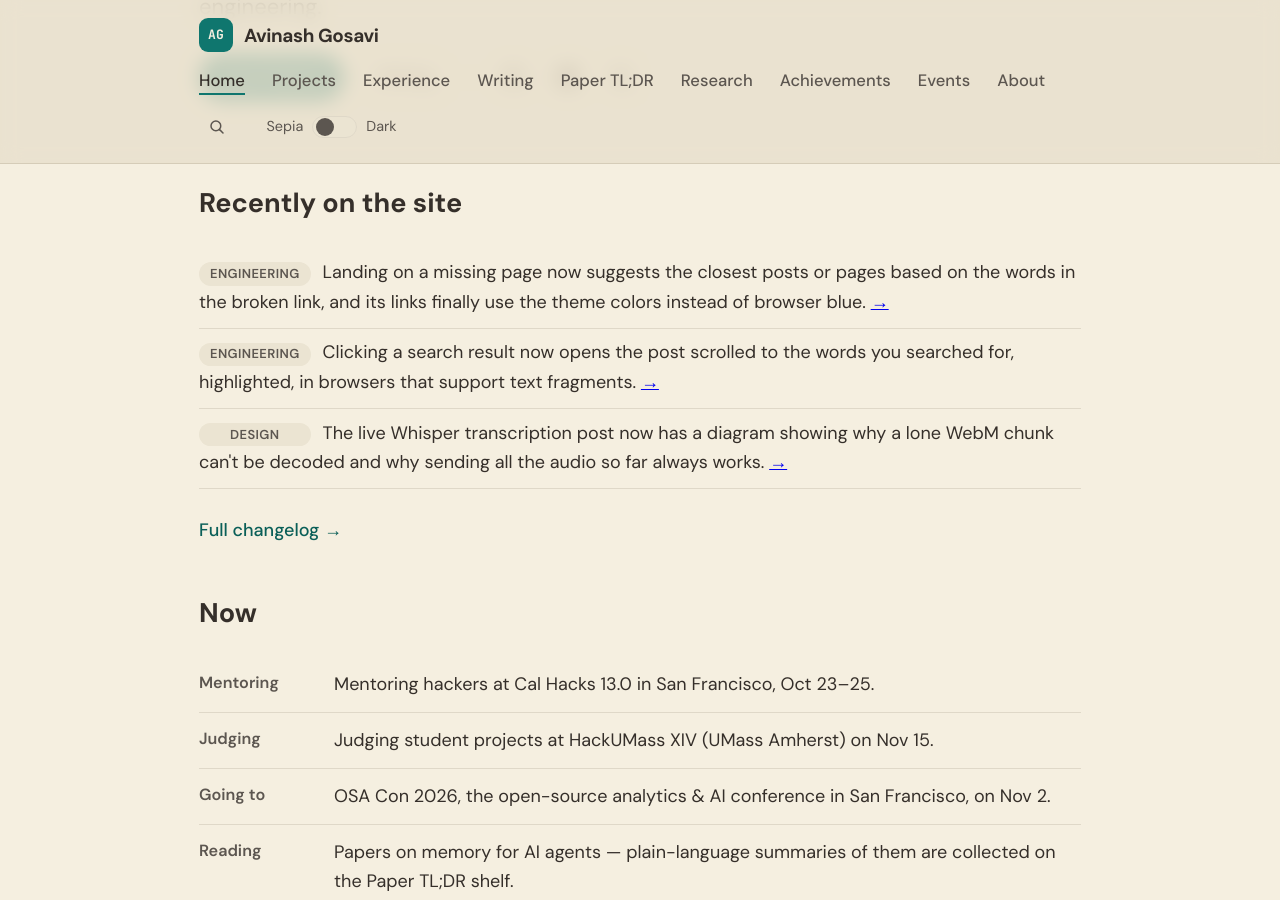
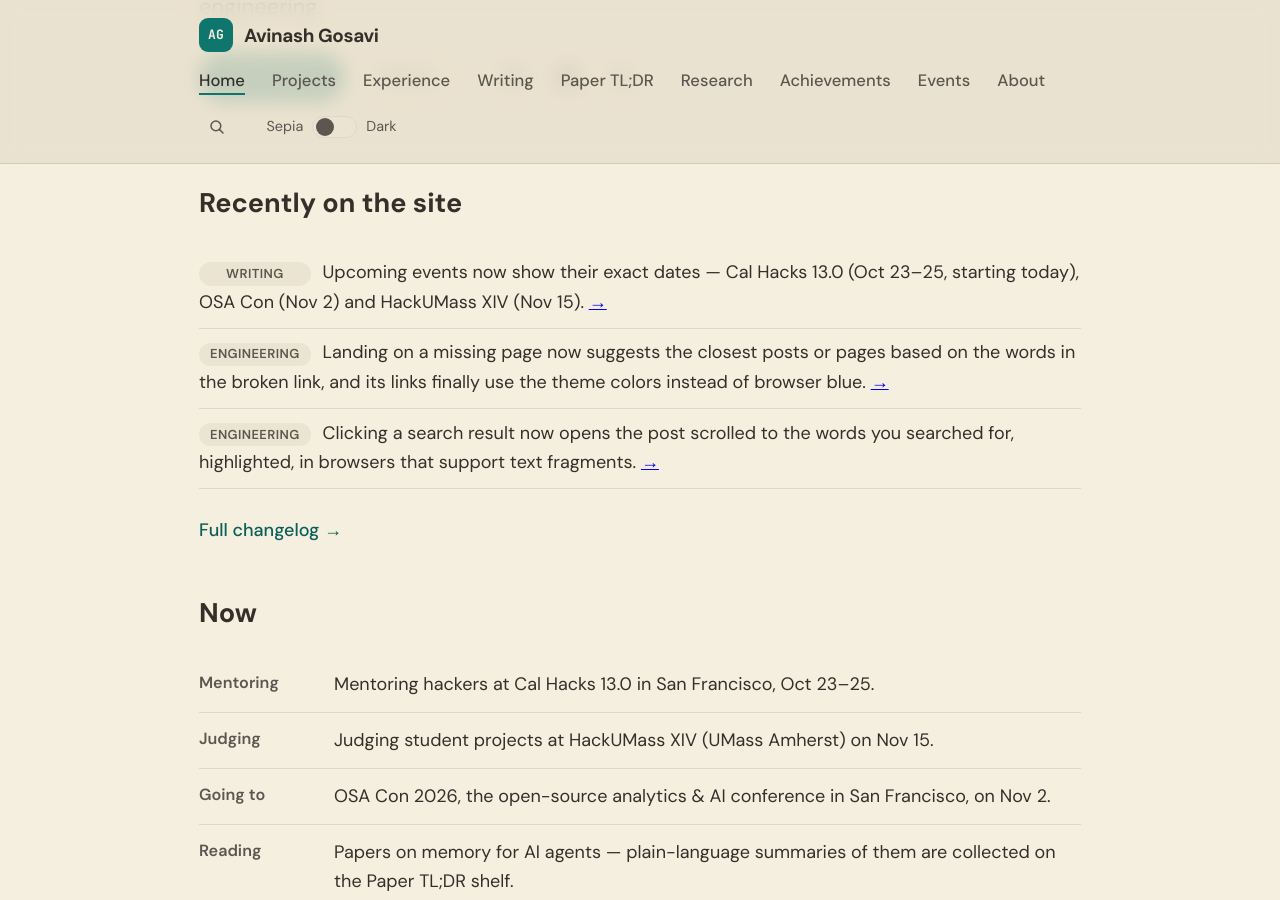
Before and after one commit to aag1091-alt/avinashgosavi.com, a Jekyll site: the page built from index.md, in a window 1280 px wide and 900 px high, scrolled down 554 px. Built offline with Jekyll 4.4.1, drawn with Linux system fonts in a browser that asks for light colours.

Commit message:
Events: exact dates for upcoming events; /now checked
Co-Authored-By: Claude <noreply@anthropic.com>

```diff
--- a/_data/changelog.yml
+++ b/_data/changelog.yml
@@ -1,5 +1,9 @@
 # Public changelog shown on /changelog and (latest 3) on the homepage.
 # Newest first. desk: Writing | Design | Engineering
+- date: 2026-10-23
+  desk: Writing
+  text: Upcoming events now show their exact dates — Cal Hacks 13.0 (Oct 23–25, starting today), OSA Con (Nov 2) and HackUMass XIV (Nov 15).
+  link: /events/#upcoming
 - date: 2026-10-23
   desk: Engineering
   text: Landing on a missing page now suggests the closest posts or pages based on the words in the broken link, and its links finally use the theme colors instead of browser blue.
--- a/_data/events.yml
+++ b/_data/events.yml
@@ -3,19 +3,19 @@
 # recap: optional URL of a blog post about the event
 - name: HackUMass XIV
   date: 2026-11-15
-  when: Nov 2026
+  when: Nov 15, 2026
   location: UMass Amherst, MA
   role: judge
   status: upcoming
 - name: Cal Hacks 13.0
   date: 2026-10-23
-  when: Oct 2026
+  when: Oct 23–25, 2026
   location: Palace of Fine Arts, San Francisco
   role: mentor
   status: upcoming
 - name: OSA Con 2026 — Open Source Analytics & AI
   date: 2026-11-02
-  when: Nov 2026
+  when: Nov 2, 2026
   location: AWS Builder Loft, San Francisco
   role: attended
   status: upcoming
--- a/_data/now.yml
+++ b/_data/now.yml
@@ -1,5 +1,5 @@
 # Shown on /now and (first 4) on the homepage. Update `updated` when editing.
-updated: 2026-10-22
+updated: 2026-10-23
 items:
   - label: Mentoring
     text: Mentoring hackers at Cal Hacks 13.0 in San Francisco, Oct 23–25.
```
